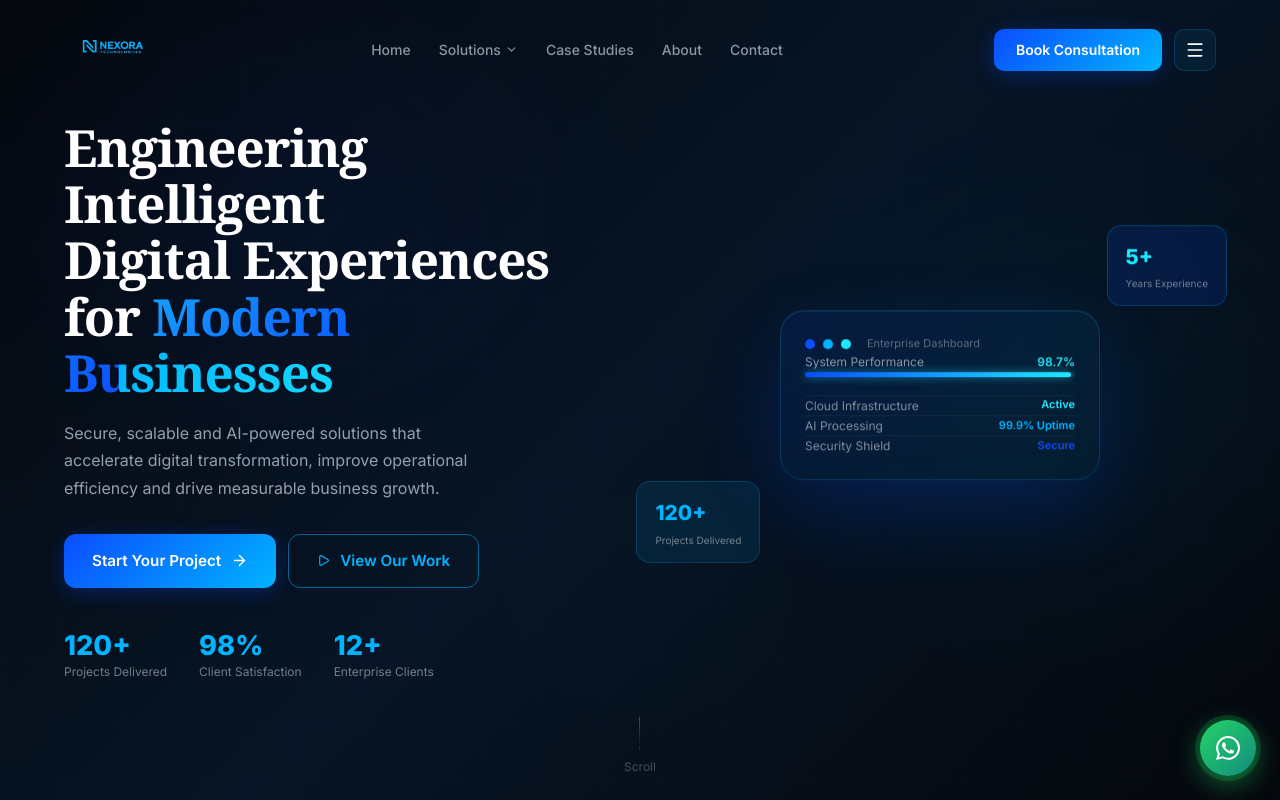
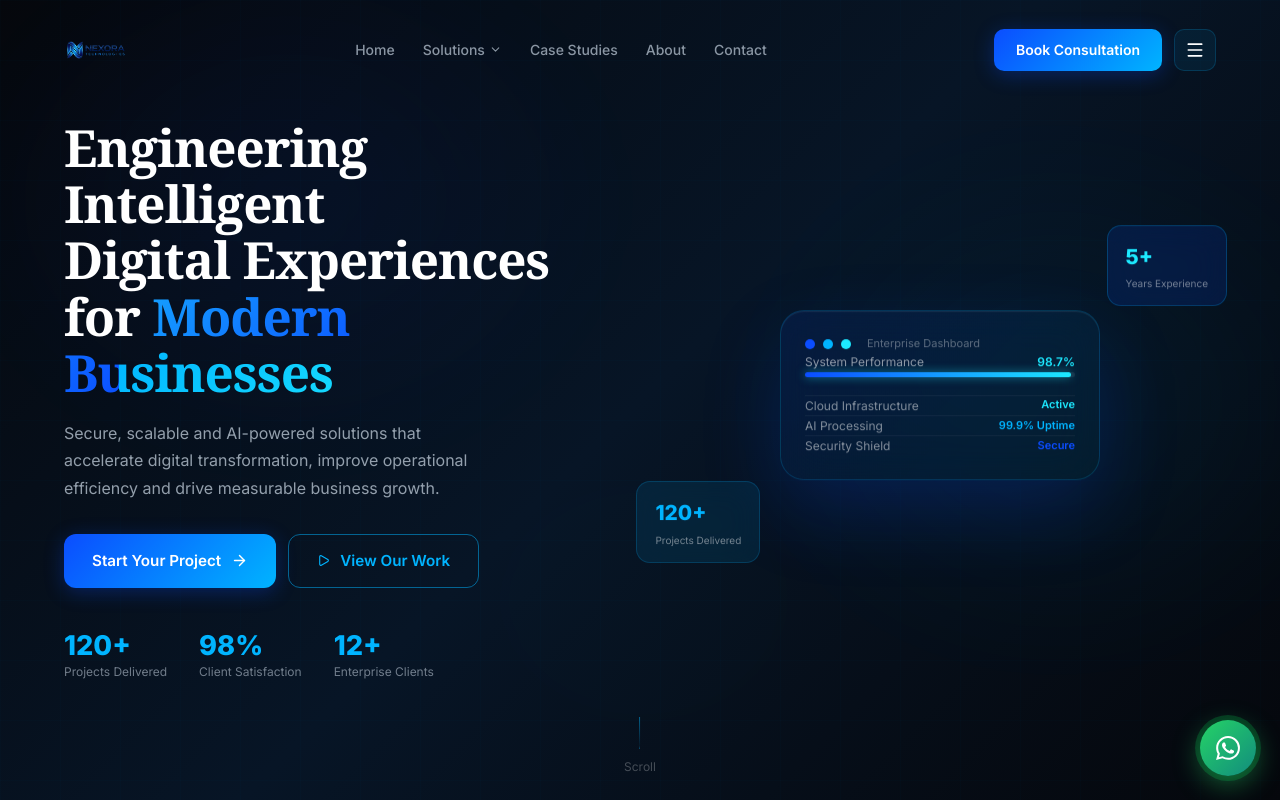
Before and after one commit to tricegevaar/nexora-technologiies, a Next.js app in the folder nexora-technologiies/: page / in a window 1280 px wide. Shown: the top 800 px of the page. Built offline with nearby package versions, Linux system fonts and the light colour scheme.

Commit message:
Update logo to nexLogo.png across Navbar and Footer

```diff
--- a/nexora-technologiies/src/components/Footer.tsx
+++ b/nexora-technologiies/src/components/Footer.tsx
@@ -39,7 +39,7 @@ export default function Footer() {
           {/* Brand */}
           <div className="footer-brand">
             <div style={{ marginBottom: "24px" }}>
-              <Image src="/photos/nexoraLogo.png" alt="Nexora Technologies" width={180} height={65} style={{ height: "65px", width: "auto", filter: "brightness(1.1)" }} />
+              <Image src="/photos/nexLogo.png" alt="Nexora Technologies" width={180} height={65} style={{ height: "65px", width: "auto", filter: "brightness(1.05)" }} />
             </div>
             <p style={{ color: "rgba(183,195,208,0.65)", fontSize: "14px", lineHeight: 1.7, marginBottom: "28px" }}>
               Engineering intelligent digital experiences for modern businesses. Secure, scalable and AI-powered solutions.
--- a/nexora-technologiies/src/components/Navbar.tsx
+++ b/nexora-technologiies/src/components/Navbar.tsx
@@ -69,7 +69,7 @@ export default function Navbar() {
         {/* Logo */}
         <Link href="/" style={{ flexShrink: 0 }}>
           <Image
-            src="/photos/nexoraLogo.png"
+            src="/photos/nexLogo.png"
             alt="Nexora Technologies"
             width={180}
             height={65}
@@ -215,7 +215,7 @@ export default function Navbar() {
             >
               {/* Header */}
               <div style={{ padding: "20px 24px", borderBottom: "1px solid rgba(0,180,255,0.08)", display: "flex", alignItems: "center", justifyContent: "space-between" }}>
-                <Image src="/photos/nexoraLogo.png" alt="Nexora" width={130} height={48} style={{ height: "44px", width: "auto" }} />
+                <Image src="/photos/nexLogo.png" alt="Nexora" width={130} height={48} style={{ height: "44px", width: "auto" }} />
                 <button onClick={() => setIsMobileOpen(false)} style={{ background: "none", border: "none", color: "rgba(183,195,208,0.5)", cursor: "pointer", padding: "4px" }}>
                   <X size={20} />
                 </button>
```
Also changed, not shown: nexora-technologiies/public/photos/nexoraLogo.png (deleted), nexora-technologiies/public/photos/nexoraLogo_old.png (deleted).
